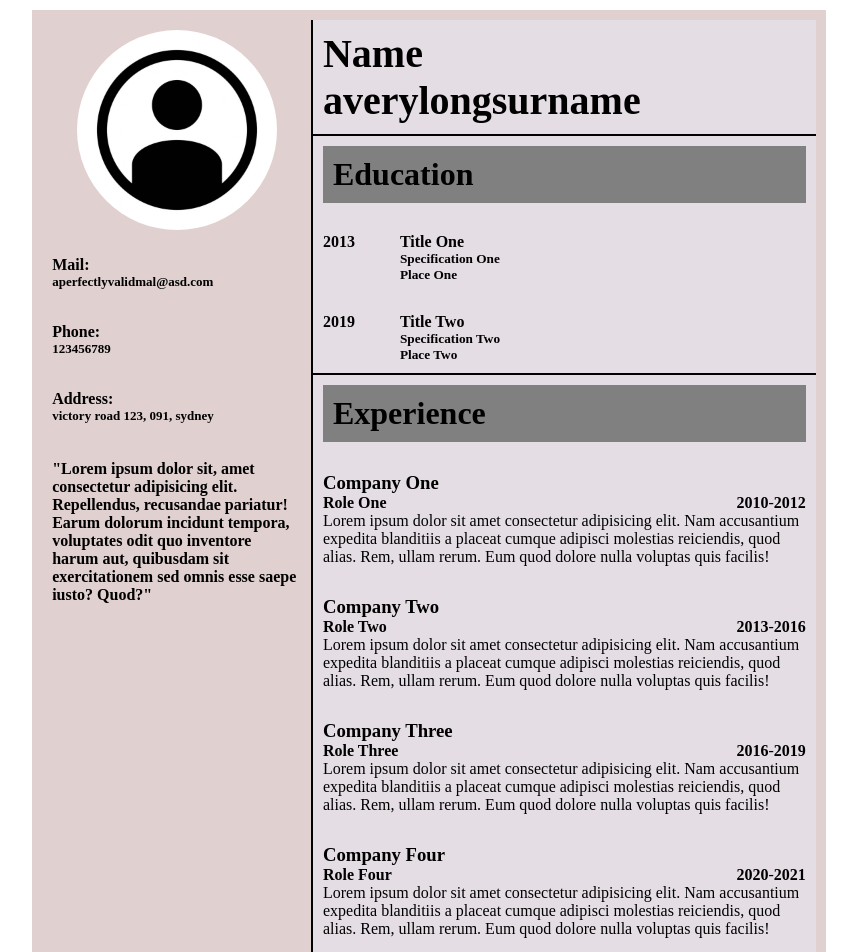
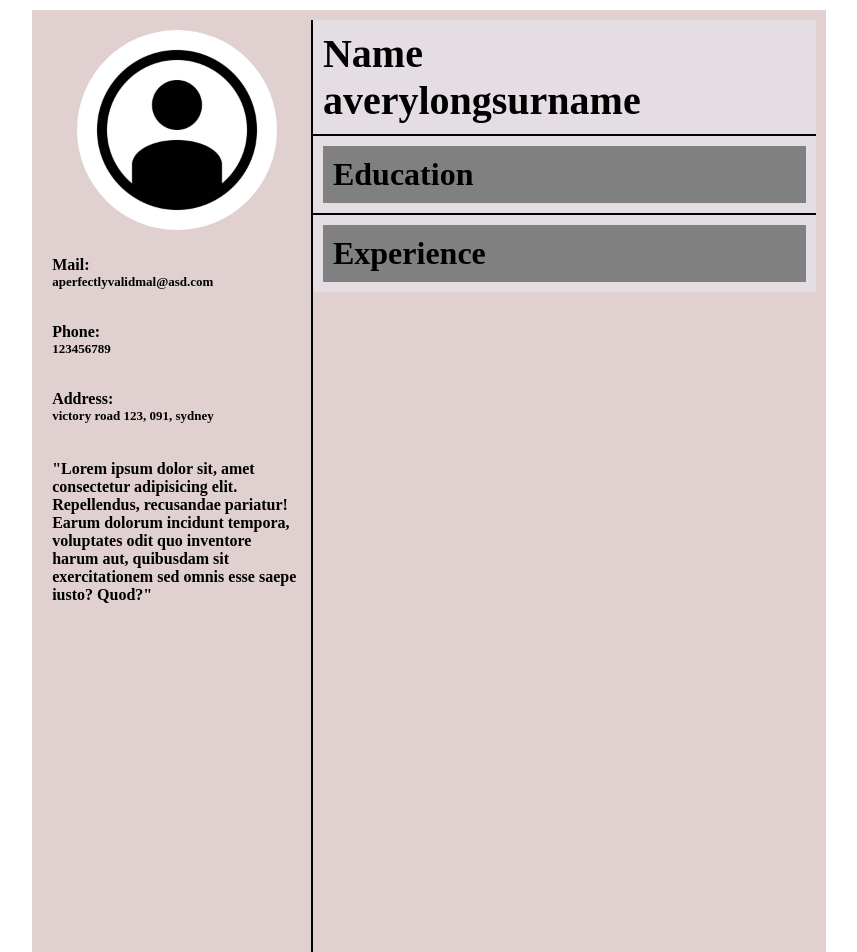
Before and after one commit to Gepoverlow/cv-maker, a React (Create React App) app: page / in a window 1280 px wide. Shown: the top 952 px of the page, without its empty margins (211-1068 px from the left). Built offline with nearby package versions, Linux system fonts and the light colour scheme.

Commit message:
added functionality to add work experience blocks

```diff
--- a/src/components/EditingTools.js
+++ b/src/components/EditingTools.js
@@ -8,7 +8,12 @@ class EditingTools extends Component {
   render() {
     return (
       <div className="tools-container">
-        <span className="material-icons-outlined">add_circle_outline</span>
+        <span
+          className="material-icons-outlined"
+          onClick={this.props.handleAdd}
+        >
+          add_circle_outline
+        </span>
         <span className="material-icons-outlined">mode_edit</span>
         <span className="material-icons-outlined">check</span>
       </div>
--- a/src/components/Education.js
+++ b/src/components/Education.js
@@ -8,24 +8,10 @@ class Education extends Component {
     super(props);
     this.handleMouseOver = this.handleMouseOver.bind(this);
     this.handleMouseOut = this.handleMouseOut.bind(this);
+    this.handleAddDegree = this.handleAddDegree.bind(this);
     this.state = {
       isHovering: false,
-      degrees: [
-        {
-          date: 2013,
-          title: "Title One",
-          specification: "Specification One",
-          place: "Place One",
-          id: uniqid(),
-        },
-        {
-          date: 2019,
-          title: "Title Two",
-          specification: "Specification Two",
-          place: "Place Two",
-          id: uniqid(),
-        },
-      ],
+      degrees: [],
     };
   }
 
@@ -41,6 +27,18 @@ class Education extends Component {
     }));
   }
 
+  handleAddDegree() {
+    this.setState(() => ({
+      degrees: this.state.degrees.concat({
+        date: "Date",
+        title: "Title",
+        specification: "Specification",
+        place: "Place Of Study",
+        id: uniqid(),
+      }),
+    }));
+  }
+
   render() {
     return (
       <div className="container-education">
@@ -50,7 +48,9 @@ class Education extends Component {
           className="education-title"
         >
           <h1 className="education-title-header">Education</h1>
-          {this.state.isHovering && <EditingTools />}
+          {this.state.isHovering && (
+            <EditingTools handleAdd={this.handleAddDegree} />
+          )}
         </div>
         {this.state.degrees.map((degree) => {
           return (
--- a/src/components/Experience.js
+++ b/src/components/Experience.js
@@ -1,14 +1,17 @@
 import React, { Component } from "react";
 import Work from "./Work";
 import EditingTools from "./EditingTools";
+import uniqid from "uniqid";
 
 class Experience extends Component {
   constructor(props) {
     super(props);
     this.handleMouseOver = this.handleMouseOver.bind(this);
     this.handleMouseOut = this.handleMouseOut.bind(this);
+    this.handleAddWork = this.handleAddWork.bind(this);
     this.state = {
       isHovering: false,
+      works: [],
     };
   }
 
@@ -24,6 +27,20 @@ class Experience extends Component {
     }));
   }
 
+  handleAddWork() {
+    this.setState(() => ({
+      works: this.state.works.concat({
+        company: "Company",
+        role: "Role",
+        dateFrom: "From",
+        dateTo: "To",
+        details:
+          "Lorem ipsum dolor sit amet consectetur adipisicing elit. Nam accusantium expedita blanditiis a placeat cumque adipisci molestias reiciendis, quod alias. Rem, ullam rerum. Eum quod dolore nulla voluptas quis facilis!",
+        id: uniqid(),
+      }),
+    }));
+  }
+
   render() {
     return (
       <div className="container-experience">
@@ -33,44 +50,22 @@ class Experience extends Component {
           className="experience-title"
         >
           <h1 className="experience-title-header">Experience</h1>
-          {this.state.isHovering && <EditingTools />}
+          {this.state.isHovering && (
+            <EditingTools handleAdd={this.handleAddWork} />
+          )}
         </div>
-
-        <Work
-          company="Company One"
-          role="Role One"
-          dateFrom="2010"
-          dateTo="2012"
-          details="Lorem ipsum dolor sit amet consectetur adipisicing elit. Nam accusantium expedita blanditiis a placeat cumque adipisci molestias reiciendis, quod alias. Rem, ullam rerum. Eum quod dolore nulla voluptas quis facilis!"
-        />
-        <Work
-          company="Company Two"
-          role="Role Two"
-          dateFrom="2013"
-          dateTo="2016"
-          details="Lorem ipsum dolor sit amet consectetur adipisicing elit. Nam accusantium expedita blanditiis a placeat cumque adipisci molestias reiciendis, quod alias. Rem, ullam rerum. Eum quod dolore nulla voluptas quis facilis!"
-        />
-        <Work
-          company="Company Three"
-          role="Role Three"
-          dateFrom="2016"
-          dateTo="2019"
-          details="Lorem ipsum dolor sit amet consectetur adipisicing elit. Nam accusantium expedita blanditiis a placeat cumque adipisci molestias reiciendis, quod alias. Rem, ullam rerum. Eum quod dolore nulla voluptas quis facilis!"
-        />
-        <Work
-          company="Company Four"
-          role="Role Four"
-          dateFrom="2020"
-          dateTo="2021"
-          details="Lorem ipsum dolor sit amet consectetur adipisicing elit. Nam accusantium expedita blanditiis a placeat cumque adipisci molestias reiciendis, quod alias. Rem, ullam rerum. Eum quod dolore nulla voluptas quis facilis!"
-        />
-        <Work
-          company="Company Five"
-          role="Role Five"
-          dateFrom="2021"
-          dateTo="Current"
-          details="Lorem ipsum dolor sit amet consectetur adipisicing elit. Nam accusantium expedita blanditiis a placeat cumque adipisci molestias reiciendis, quod alias. Rem, ullam rerum. Eum quod dolore nulla voluptas quis facilis!"
-        />
+        {this.state.works.map((work) => {
+          return (
+            <Work
+              key={work.id}
+              company={work.company}
+              role={work.role}
+              dateFrom={work.dateFrom}
+              dateTo={work.dateTo}
+              details={work.details}
+            />
+          );
+        })}
       </div>
     );
   }
--- a/src/styles/Main.css
+++ b/src/styles/Main.css
@@ -62,6 +62,8 @@
   display: flex;
   flex-direction: row;
   justify-content: space-between;
+  margin-top: 5px;
+  margin-bottom: 10px;
 }
 
 .work-date {
```
